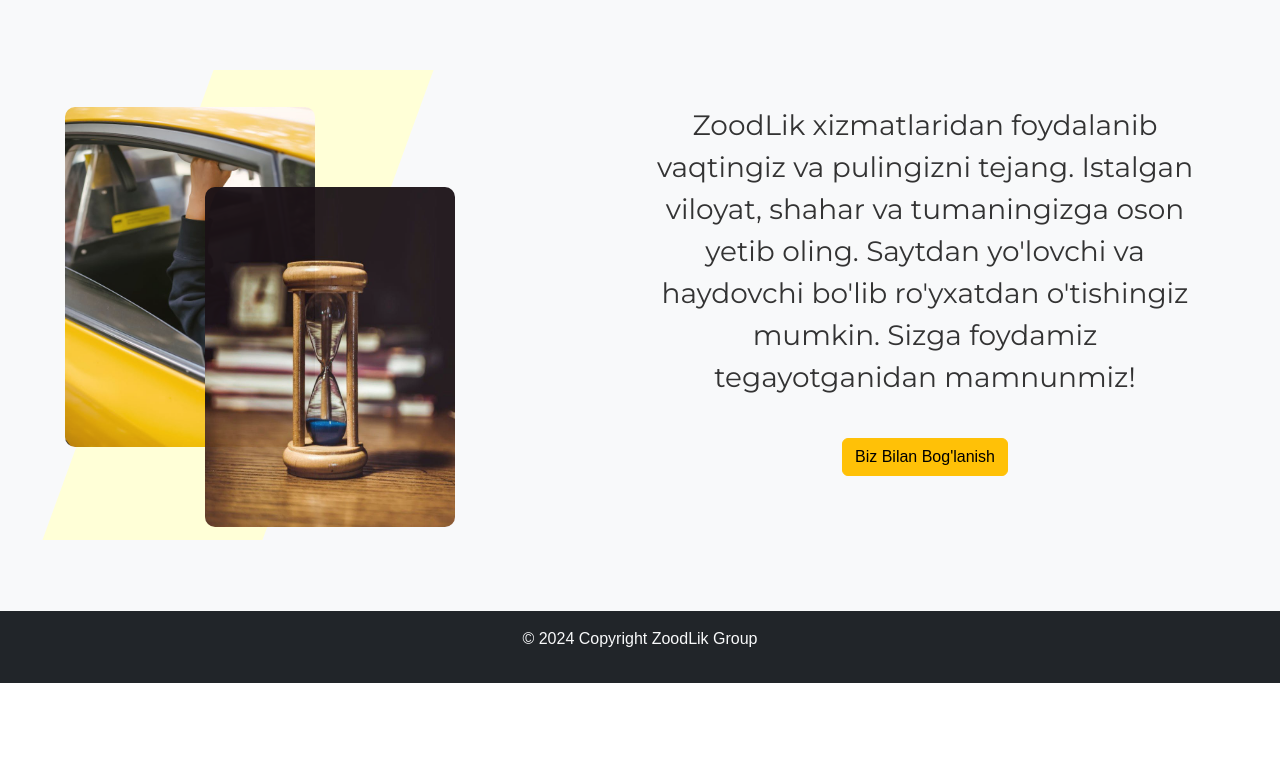
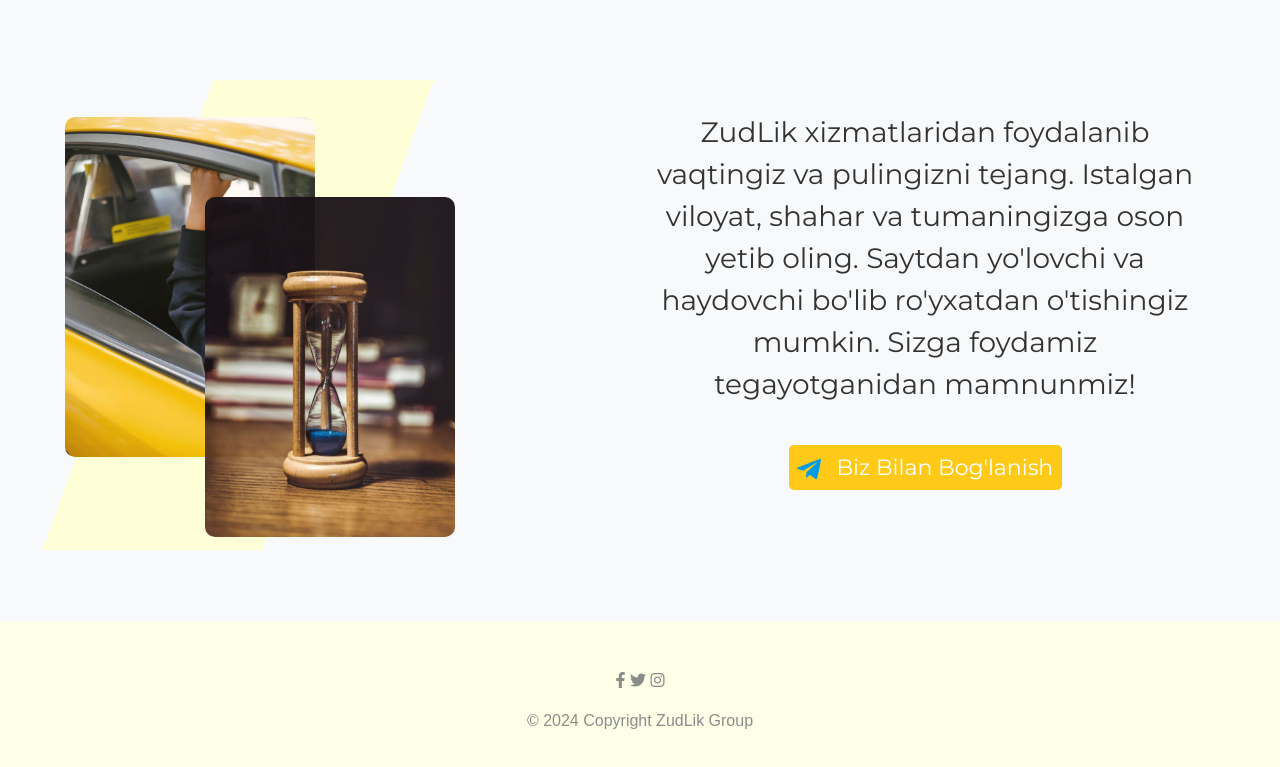
Before and after one commit to ShokhjahonNosirov/Zudlik, a plain HTML site: page index.html in a window 1280 px wide. Shown: the part 1103-1870 px from the top of the page. Before the commit the page ends 1786 px from the top, so only its background shows below. Drawn offline with nearby package versions, Linux system fonts and the light colour scheme.

Commit message:
footer is added

```diff
--- a/index.html
+++ b/index.html
@@ -5,14 +5,17 @@
     <meta charset="UTF-8">
     <meta name="viewport" content="width=device-width, initial-scale=1.0">
     <title>Zoodlik Taxi</title>
+    <link rel="stylesheet" href="https://cdnjs.cloudflare.com/ajax/libs/font-awesome/6.0.0-beta3/css/all.min.css">
+    <link href="https://fonts.googleapis.com/css2?family=Montserrat:wght@400;700&display=swap" rel="stylesheet">
+    <link rel="stylesheet" href="https://cdnjs.cloudflare.com/ajax/libs/font-awesome/6.0.0-beta3/css/all.min.css">
     <link href="https://cdn.jsdelivr.net/npm/bootstrap@5.3.0-alpha3/dist/css/bootstrap.min.css" rel="stylesheet">
+    <!-- <link rel="stylesheet" href="https://cdnjs.cloudflare.com/ajax/libs/font-awesome/6.0.0-beta3/css/all.min.css"> -->
     <link rel="stylesheet" href="static/css/styles.css">
-    <link href="https://fonts.googleapis.com/css2?family=Montserrat:wght@400;700&display=swap" rel="stylesheet">
 </head>
 
 
 <body>
-    <header class="bg-white p-3 shadow-sm">
+    <header class="bg-white p-4 py-3 shadow-sm custom-header">
         <div class="container d-flex justify-content-between align-items-center">
             <div class="logo">
                 <img src="static/pictures/logo.png" alt="ZoodLik Logo" class="logo-img">
@@ -23,7 +26,7 @@
                     <li class="nav-item"><a href="#" class="nav-link">Haqida</a></li>
                     <li class="nav-item dropdown">
                         <a class="nav-link dropdown-toggle" href="#" id="navbarDropdown" role="button" data-bs-toggle="dropdown" aria-expanded="false">
-                            <img src="static/pictures/user.png" alt="User" style="width: 29px; height: 29px;"> <!-- Adjust size as needed -->
+                            <img src="static/pictures/user.png" alt="User" style="width: 35px; height: 35px;"> <!-- Adjust size as needed -->
                         </a>
                         <ul class="dropdown-menu" aria-labelledby="navbarDropdown">
                             <li><a class="dropdown-item" href="#">Kirish</a></li>
@@ -40,6 +43,7 @@
         <div class="container text-light container-1">
             <div class="content-left">
                 <h2 class="mb-4"><b>1 Daqiqa Ichida Taksi <br>Buyurtma Qiling!</b></h2>
+                <br>
                 <button class="btn btn-warning mb-4 btn-main">Haydovchimisiz?</button>
             </div>
         </div>
@@ -102,15 +106,37 @@
                 <img src="static/pictures/about2.jpg" class="img-fluid about-img second-img" alt="Image 2">
             </div>
             <div class="col-md-6 text-md-left text-container">
-                <p class="lead">ZoodLik xizmatlaridan foydalanib vaqtingiz va pulingizni tejang. Istalgan viloyat, shahar va tumaningizga oson yetib oling. Saytdan yo'lovchi va haydovchi bo'lib ro'yxatdan o'tishingiz mumkin. Sizga foydamiz tegayotganidan mamnunmiz!</p>
-                <button class="btn btn-warning mt-4">Biz Bilan Bog'lanish</button>
+                <p class="lead">ZudLik xizmatlaridan foydalanib vaqtingiz va pulingizni tejang. Istalgan viloyat, shahar va tumaningizga oson yetib oling. Saytdan yo'lovchi va haydovchi bo'lib ro'yxatdan o'tishingiz mumkin. Sizga foydamiz tegayotganidan mamnunmiz!</p>
+                <button class="btn btn-warning mt-4 about-button">
+                    <img src="static/pictures/telegram.png" alt="Telegram" class="telegram-icon"> </i>Biz Bilan Bog'lanish
+                </button>
             </div>
         </div>
     </div>
 </section>
 
-    <footer class="bg-dark text-light py-3 text-center">
-        <p>&copy; 2024 Copyright ZoodLik Group</p>
+    <footer class="text-center py-5">
+
+    <div class="container">
+        <!-- <div class="row">
+            <div class="col-md-4 text-left">
+                <span class="footer-brand">ZudLik</span>
+            </div> -->
+            <div class="text-center">
+                <div class="footer-icons">
+                    <p>
+                    <i class="fab fa-facebook-f"></i>
+                    <i class="fab fa-twitter"></i>
+                    <i class="fab fa-instagram"></i>
+                    </p>
+                </div>
+                &copy; 2024 Copyright ZudLik Group
+            </div>
+            <!-- <div class="col-md-4 text-right">
+            </div> -->
+        </div>
+    </div>
+
     </footer>
 
     <script src="https://cdn.jsdelivr.net/npm/bootstrap@5.3.0-alpha3/dist/js/bootstrap.bundle.min.js"></script>
--- a/static/css/styles.css
+++ b/static/css/styles.css
@@ -6,8 +6,14 @@ body {
     padding: 0;
 }
 
+
+.custom-header {
+    background-color: #FFFFE8; /* Change to your desired color */
+}
+
+
 .logo-img {
-    max-height: 50px; /* Adjust the height as needed */
+    max-height: 60px; /* Adjust the height as needed */
     width: auto; /* Maintain aspect ratio */
 }
 
@@ -16,6 +22,17 @@ body {
 
 .nav-link {
     color: black !important;
+}
+
+.nav-item {
+    font-family: Montserrat, sans-serif;
+    font-size: 20px;
+    font-weight: 500;
+    /* margin-right: 20px; Add space between nav items */
+}
+
+.nav-item:not(:last-child) {
+    margin-right: 40px; /* Add space between nav items except the last one */
 }
 
 
@@ -88,7 +105,7 @@ body {
     padding: 12px 24px; /* Adjust padding to make it larger */
     font-size: 1.25rem; /* Increase font size */
     border-radius: 8px; /* Optional: Adjust for a rounded look */
-    color: black; /* Set text color to white */
+    color: black;
     font-family: Montserrat, sans-serif;
     font-size: 18px;
     font-weight: 500;
@@ -145,6 +162,7 @@ body {
     font-family: Montserrat, sans-serif;
 }
 
+
 .booking-form .btn-custom:hover {
     /* background-color: #333; Darker shade on hover */
     color: white; /* Text color on hover   */
@@ -156,11 +174,13 @@ body {
     position: relative;
 }
 
+
 .dropdown-submenu .dropdown-menu {
     top: 0;
     left: 100%;
     margin-top: -1px;
 }
+
 
 .dropdown-submenu:hover .dropdown-menu {
     display: block;
@@ -225,6 +245,31 @@ body {
 }
 
 
+.about-button {
+    background-color: #FFC918; /* Change to your desired color */
+    color: white; /* Button text color */
+    border: none; /* Remove border */
+    padding: 6px 6px; /* Add padding */
+    border-radius: 5px; /* Round corners */
+    width: 50%; /* Match the button's width */
+    height: 50%;
+    transition: background-color 0.3s; /* Smooth transition */
+    font-size: 22px;
+    font-family: Montserrat, sans-serif;
+}
+
+.about-button .telegram-icon {
+    width: 24px; /* Set the width of the icon */
+    height: auto; /* Maintain aspect ratio */
+    margin-right: 10px; /* Add space between the icon and text */
+}
+
+
+.about-button:hover {
+    color: black;
+}
+
+
 .about .col-md-6.position-relative {
     position: relative;
     right: 165px; /* Adjust the value to move the images to the left */
@@ -250,8 +295,16 @@ body {
 
 
 footer {
-    background-color: #333;
-    color: #fff;
+    background-color: #FFFFE8;
+    color: #8A8E8B;
+    /* padding-top: 65px; /* Custom top padding */
+    /*padding-bottom: 65px; Custom bottom padding */
+}
+
+footer .footer-brand {
+    font-family: 'Irish Grover', cursive; /* Apply the Irish Grover font */
+    font-size: 50px;
+    color: #4D5662;
 }
 
 
```
Also changed, not shown: static/pictures/telegram.png (added).
